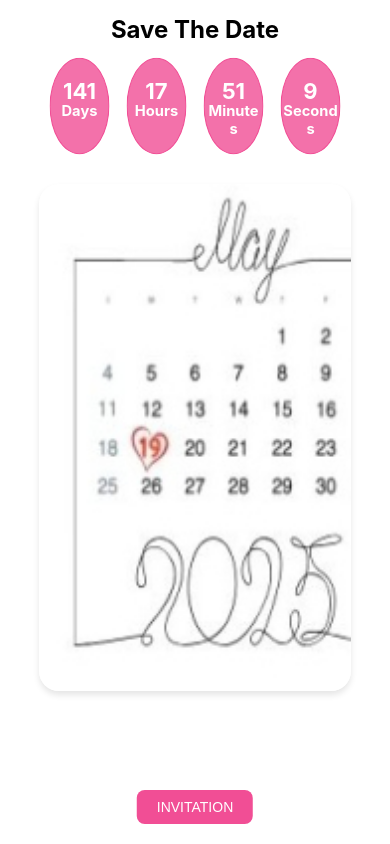
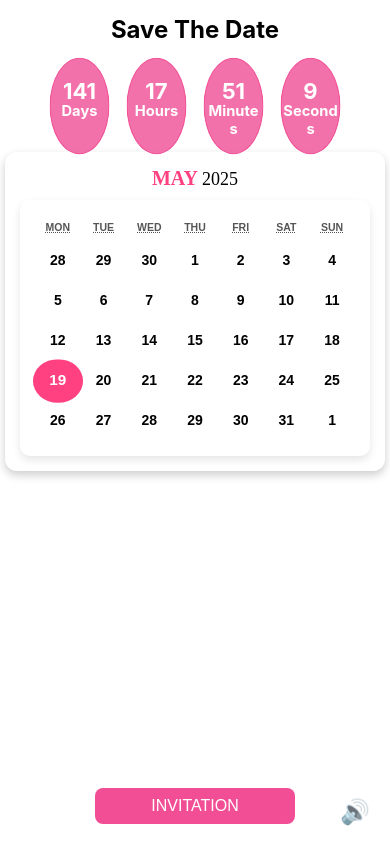
Before and after one commit to Anushreepd/Wedding-Invitation, a React (Vite) app: page /Banner in a window 390 px wide. Built offline with nearby package versions, Linux system fonts and the light colour scheme.

Commit message:
calendar update

```diff
--- a/package.json
+++ b/package.json
@@ -16,6 +16,7 @@
     "@fortawesome/free-solid-svg-icons": "^6.4.2",
     "@fortawesome/react-fontawesome": "^0.2.0",
     "react": "^18.2.0",
+    "react-calendar": "^5.1.0",
     "react-dom": "^18.2.0",
     "react-icons": "^4.12.0",
     "react-router-dom": "^7.1.1"
--- a/src/App.jsx
+++ b/src/App.jsx
@@ -1,27 +1,70 @@
-import "./App.css";
+import React, { useState, useRef, useEffect } from "react";
+import { BrowserRouter as Router, Route, Routes } from "react-router-dom";
 import Banner from "./components/Banner";
 import WeadingDate from "./components/WeadingDate";
-import { BrowserRouter as Router, Route, Routes } from "react-router-dom";
 import Invitation from "./components/Invitation";
-import WeadingDetails from "./components/WeadingDetails2";
-import LocationDetails from "./components/LocationDetails";
 import AllWeddingDetails from "./components/AllWeddingDetails";
-import Contact from "./components/Contact";
+
+const App = () => {
+  const [isMuted, setIsMuted] = useState(true);
+  const audioRef = useRef(null);
+
+  useEffect(() => {
+    const playAudio = () => {
+      if (audioRef.current) {
+        audioRef.current.muted = false; // Ensure audio starts unmuted
+        audioRef.current
+          .play()
+          .then(() => setIsMuted(false)) // ✅ Update state to reflect actual audio status
+          .catch((error) => console.log("Autoplay blocked:", error));
+      }
+    };
+
+    playAudio();
+  }, []);
 
 
-const App = () => {
+  const toggleMute = () => {
+    if (audioRef.current) {
+      audioRef.current.muted = !isMuted;
+      setIsMuted(!isMuted);
+    }
+  };
+
   return (
-    // Wrap the entire app in the Router
+    <Router>
+      {/* 🎵 Global Audio Player */}
+      <audio ref={audioRef} autoPlay loop>
+        <source src="/audio/AajSajeya.mp3" type="audio/mp3" />
+        Your browser does not support the audio element.
+      </audio>
 
-      <Router>
-        <Routes>
+      {/* 🔊 Mute/Unmute Button (Only Icon) */}
+      <button
+        onClick={toggleMute}
+        style={{
+          position: "fixed",
+          bottom: "20px",
+          right: "20px",
+          background: "none",
+          border: "none",
+          fontSize: "24px",
+          cursor: "pointer",
+          color: "rgba(255, 255, 255, 0.7)", // Light color
+          zIndex: 9999,
+        }}
+      >
+        {isMuted ? "🔇" : "🔊"}
+      </button>
+
+      {/* App Routes */}
+      <Routes>
         <Route path="/" element={<WeadingDate />} />
-          <Route path="/Banner" element={<Banner />} />
-          <Route path="/Invitation" element={<Invitation />} />
-          <Route path="/AllWeddingDetails" element={<AllWeddingDetails />} />
-        </Routes>
+        <Route path="/Banner" element={<Banner />} />
+        <Route path="/Invitation" element={<Invitation />} />
+        <Route path="/AllWeddingDetails" element={<AllWeddingDetails />} />
+      </Routes>
     </Router>
-
   );
 };
 
--- a/src/components/Banner.jsx
+++ b/src/components/Banner.jsx
@@ -1,43 +1,38 @@
 import React, { useState, useEffect } from "react";
 import { useNavigate } from "react-router-dom";
-import image from "../images/calenderWithHeart.jpg";
+import Calendar from "react-calendar";
+import "react-calendar/dist/Calendar.css";
 import "./WeadingDate.css";
 
 const Banner = () => {
   const navigate = useNavigate();
-  const [isExpired, setIsExpired] = useState(false);
   const [days, setDays] = useState(0);
   const [hours, setHours] = useState(0);
   const [minutes, setMinutes] = useState(0);
   const [seconds, setSeconds] = useState(0);
+  const targetDate = new Date("May 19, 2025 09:20:00");
 
   useEffect(() => {
-    const countDownDate = new Date("May 19, 2025 09:20:00").getTime();
+    const countDownDate = targetDate.getTime();
 
     const x = setInterval(() => {
       const now = new Date().getTime();
       const distance = countDownDate - now;
 
-      const day = Math.floor(distance / (1000 * 60 * 60 * 24));
-      const hour = Math.floor((distance % (1000 * 60 * 60 * 24)) / (1000 * 60 * 60));
-      const minute = Math.floor((distance % (1000 * 60 * 60)) / (1000 * 60));
-      const second = Math.floor((distance % (1000 * 60)) / 1000);
+      setDays(Math.floor(distance / (1000 * 60 * 60 * 24)));
+      setHours(
+        Math.floor((distance % (1000 * 60 * 60 * 24)) / (1000 * 60 * 60))
+      );
+      setMinutes(Math.floor((distance % (1000 * 60 * 60)) / (1000 * 60)));
+      setSeconds(Math.floor((distance % (1000 * 60)) / 1000));
 
-      // Only update state if the value has changed
-      if (day !== days) setDays(day);
-      if (hour !== hours) setHours(hour);
-      if (minute !== minutes) setMinutes(minute);
-      if (second !== seconds) setSeconds(second);
-
-      // If the countdown is finished
       if (distance < 0) {
         clearInterval(x);
-        setIsExpired(true);
       }
     }, 1000);
 
-    return () => clearInterval(x); // Clear interval on component unmount
-  }, [days, hours, minutes, seconds]);
+    return () => clearInterval(x);
+  }, []);
 
   return (
     <div className="main-slider">
@@ -47,7 +42,6 @@ const Banner = () => {
           height: "100vh",
           display: "flex",
           flexDirection: "column",
-          justifyContent: "flex-start",
           alignItems: "center",
         }}
       >
@@ -63,21 +57,12 @@ const Banner = () => {
           Save The Date
         </h5>
 
+        <div className="slider-content">
+          <div className="remaining-time">
             <div
-          className="slider-content"
-          style={{
-            height: "10vh",
-            display: "flex",
-            flexDirection: "column",
-            alignItems: "center",
-          }}
+              id="clock"
+              style={{ display: "flex", justifyContent: "center" }}
             >
-          {/* Countdown Timer */}
-          <div className="remaining-time">
-            {isExpired ? (
-              <div>Yay....</div>
-            ) : (
-              <div id="clock" style={{ display: "flex", justifyContent: "center" }}>
               <div className="time-sec">
                 <span className="title">{days}</span> Days
               </div>
@@ -91,39 +76,36 @@ const Banner = () => {
                 <span className="title">{seconds}</span> Seconds
               </div>
             </div>
-            )}
           </div>
         </div>
 
-        {/* Calendar Image */}
-        <div
-           className="slider-content"
-          style={{
-            backgroundImage: `url(${image})`,
-            backgroundRepeat: "no-repeat",
-            backgroundSize: "cover",
-            width: "80%",
-            height: "60vh",
-            marginTop: "40px",
-            marginBottom: "0px",
-            borderRadius: "20px",
-            boxShadow: "0 4px 6px rgba(0, 0, 0, 0.1)",
-            display: "flex",
-            flexDirection: "column",
-            justifyContent: "center",
-            alignItems: "center",
-          }}
-        ></div>
+        <div className="calendar-container">
+          <h2 className="month-title">
+            May <span className="year">2025</span>
+          </h2>
+          <Calendar
+            view="month"
+            activeStartDate={new Date(2025, 4, 1)}
+            tileClassName={({ date }) =>
+              date.getDate() === 19 &&
+              date.getMonth() === 4 &&
+              date.getFullYear() === 2025
+                ? "highlight-date"
+                : ""
+            }
+            minDetail="month"
+            maxDetail="month"
+            showNavigation={false}
+          />
         </div>
 
-      {/* buttons */}
         <button
           className="redirect-button"
           onClick={() => navigate("/Invitation")}
         >
           INVITATION
         </button>
-
+      </div>
     </div>
   );
 };
--- a/src/components/WeadingDate.css
+++ b/src/components/WeadingDate.css
@@ -25,7 +25,6 @@
   border: none;
   cursor: pointer;
   border-radius: 8px;
-  transition: opacity 0.3s;
 }
 
 .redirect-button:hover {
@@ -74,3 +73,144 @@ overflow: hidden;
   display: "block";
   margin: "20px auto";
 }
+
+.react-calendar {
+  width: 350px;
+  max-width: 100%;
+  background: white;
+  border-radius: 10px;
+  box-shadow: 0 4px 8px rgba(0, 0, 0, 0.1);
+  padding: 15px;
+  font-family: Arial, sans-serif;
+}
+
+/* Custom month title */
+.custom-month-title {
+  font-size: 24px;
+  font-weight: bold;
+  color: #ff4081;
+  text-align: center;
+  margin-bottom: 10px;
+}
+
+/* Weekday labels (MON, TUE, etc.) */
+.react-calendar__month-view__weekdays {
+  text-transform: uppercase;
+  font-weight: bold;
+  color: #555;
+  text-align: center;
+}
+
+.react-calendar__tile:enabled:hover {
+  background: #f8bbd0;
+}
+
+/* Heartbeat animation for May 19 */
+@keyframes heartbeat {
+  0% { transform: scale(1); }
+  25% { transform: scale(1.1); }
+  50% { transform: scale(1); }
+  75% { transform: scale(1.1); }
+  100% { transform: scale(1); }
+}
+
+/* Hide calendar navigation (previous/next month) */
+.react-calendar__navigation {
+  display: none !important;
+}
+
+
+/* 📌 Fix Calendar Box for Mobile */
+.calendar-container {
+  background: #fff;
+  border-radius: 12px;
+  box-shadow: 0px 4px 10px rgba(0, 0, 0, 0.2);
+  padding: 15px;
+  display: flex;
+  flex-direction: column;
+  align-items: center;
+  width: 90%; /* ✅ Make it responsive */
+  max-width: 350px;
+}
+
+/* 📌 Responsive "May 2025" Heading */
+.month-title {
+  font-size: 24px; /* ✅ Reduce size for mobile */
+  font-weight: bold;
+  color: #ff4081;
+  text-transform: uppercase;
+  margin-bottom: 10px;
+  text-align: center;
+}
+
+.year {
+  font-size: 18px;
+  font-weight: normal;
+  color: black;
+}
+
+/* 📌 Fix Calendar Layout */
+.react-calendar {
+  width: 100% !important; /* ✅ Ensure it fits within the box */
+  border: none;
+  font-family: 'Poppins', sans-serif;
+}
+
+/* 📌 Adjust Calendar Tiles for Mobile */
+.react-calendar__tile {
+  padding: 8px !important; /* ✅ Reduce padding */
+  font-size: 16px; /* ✅ Smaller font for mobile */
+  font-weight: bold;
+  color: black;
+  width: auto !important; /* ✅ Auto width to prevent breaking */
+  height: 40px !important;
+  text-align: center;
+}
+
+/* 📌 Fix May 19 Highlight & Heartbeat */
+.highlight-date {
+  background: #ff4081 !important;
+  color: white !important;
+  font-weight: bold;
+  border-radius: 50%;
+  width: 36px; /* ✅ Smaller size */
+  height: 36px;
+  display: flex;
+  justify-content: center;
+  align-items: center;
+  margin: auto;
+  position: relative;
+  animation: heartbeat 1.5s infinite;
+}
+
+
+/* 📌 Adjust INVITATION Button for Mobile */
+.redirect-button{
+  width: 80%; /* ✅ Make button responsive */
+  max-width: 200px;
+  margin-top: 15px;
+  padding: 10px;
+  font-size: 16px;
+  text-align: center;
+}
+
+/* 📌 Make Everything Responsive */
+@media screen and (max-width: 400px) {
+  .calendar-container {
+    width: 95%;
+    margin-top: 0px;
+  }
+
+  .month-title {
+    font-size: 20px; /* ✅ Even smaller for very small screens */
+  }
+
+  .react-calendar__tile {
+    font-size: 14px; /* ✅ Adjust text size */
+    padding: 6px;
+  }
+
+  .redirect-button{
+    margin-top: 30px;
+  }
+}
--- a/src/components/WeadingDate.jsx
+++ b/src/components/WeadingDate.jsx
@@ -1,7 +1,5 @@
 import React from "react";
 import { useNavigate } from "react-router-dom";
-import sindurdan from "../images/ap.png";
-import hand from "../images/w22.png";
 import image from "../images/brideback2.png";
 
 import "./WeadingDate.css";
```
Also changed, not shown: 2 other files (tests, documents, lock files or other folders). Lines whose indentation alone changed are shown as unchanged.
